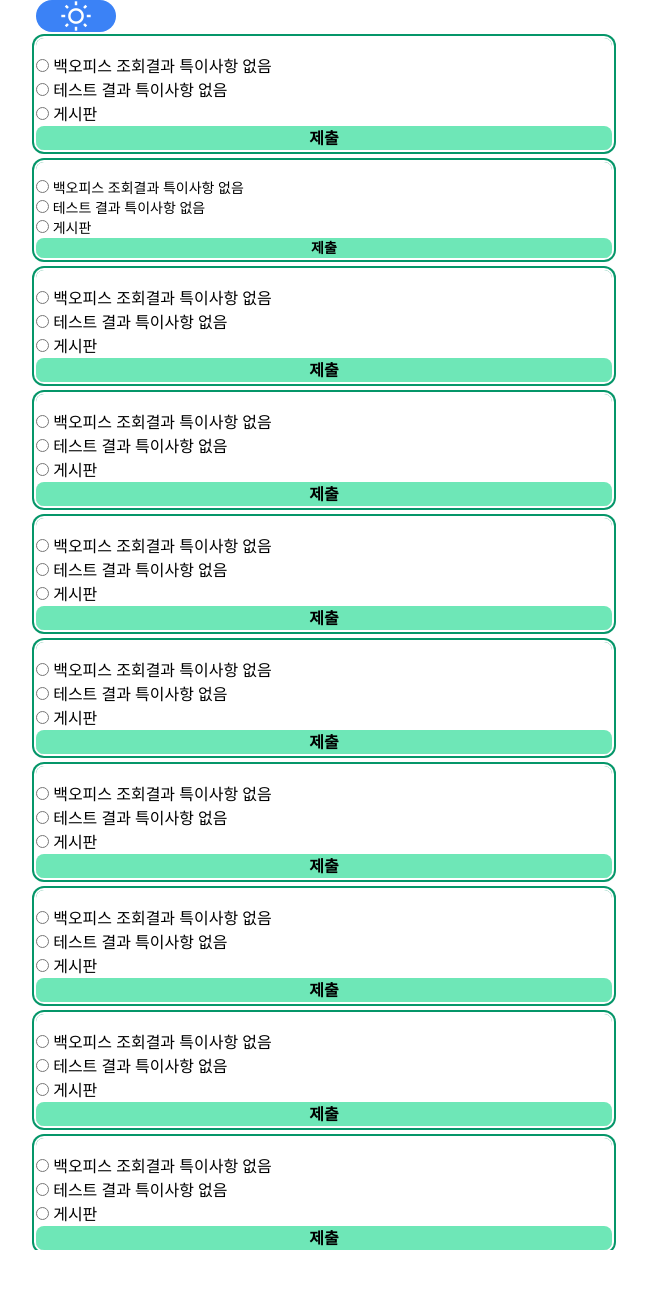
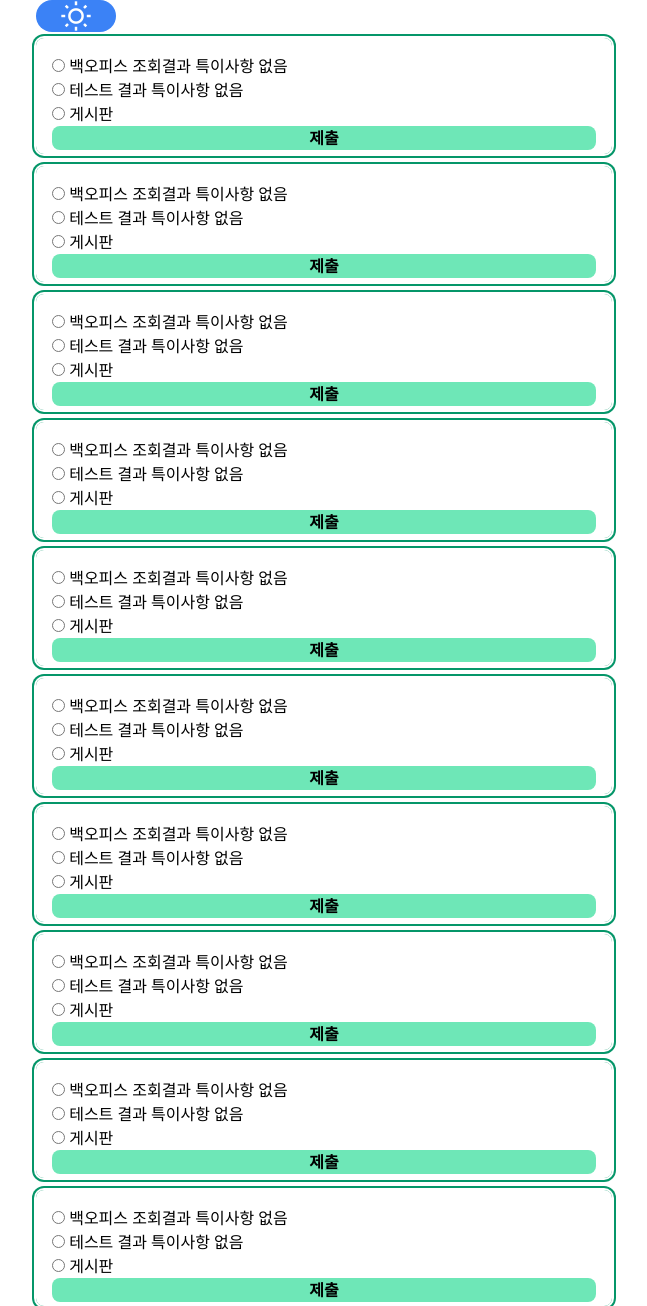
Before and after one commit to sq1533/acUpgrade, a Python web app: template templates/home.html in a window 1280 px wide. Shown: the whole page, without its empty margins (316-963 px from the left). Before the commit the page ends 1250 px from the top, so only its background shows below. Run offline with Jinja, Linux system fonts and the light colour scheme; the template is opened without the code that fills it, so the values that code supplies are empty; some libraries are stand-ins or nearby versions.

Commit message:
feat : tailwind css 변경 및 검증문구 변경

```diff
--- a/templates/home.html
+++ b/templates/home.html
@@ -15,7 +15,7 @@
     <div id="bwGround" class="grid grid-cols-1 font-sans leading-normal space-y-3 bg-white">
         <div id="alarm0Box" class="rounded-lg ring-2 ring-offset-2 ring-green-600 text-black">
             <div class="py-2 px-4 text-sm rounded-lg" hx-get="/alarm_0" hx-trigger="load, every 3s"></div>
-            <form hx-post="/alarmCheck0" hx-target="#callResults0" hx-swap="innerHTML" hx-boost="true">
+            <form class="pb-1 px-4" hx-post="/alarmCheck0" hx-target="#callResults0" hx-swap="innerHTML" hx-boost="true">
                 <input type="radio" name="results" value="백오피스 조회결과 특이사항 없음"> 백오피스 조회결과 특이사항 없음<br>
                 <input type="radio" name="results" value="테스트 결과 특이사항 없음"> 테스트 결과 특이사항 없음<br>
                 <input type="radio" name="results" value="게시판"> 게시판<br>
@@ -23,9 +23,9 @@
                 <div id="callResults0"></div>
             </form>
         </div>
-        <div id="alarm1Box" class="rounded-lg ring-2 ring-offset-2 ring-green-600 text-sm text-black">
-            <div class="py-2 px-4 rounded-lg" hx-get="/alarm_1" hx-trigger="load, every 3s"></div>
-            <form hx-post="/alarmCheck1" hx-target="#callResults1" hx-swap="innerHTML" hx-boost="true">
+        <div id="alarm1Box" class="rounded-lg ring-2 ring-offset-2 ring-green-600 text-black">
+            <div class="py-2 px-4 text-sm rounded-lg" hx-get="/alarm_1" hx-trigger="load, every 3s"></div>
+            <form class="pb-1 px-4" hx-post="/alarmCheck1" hx-target="#callResults1" hx-swap="innerHTML" hx-boost="true">
                 <input type="radio" name="results" value="백오피스 조회결과 특이사항 없음"> 백오피스 조회결과 특이사항 없음<br>
                 <input type="radio" name="results" value="테스트 결과 특이사항 없음"> 테스트 결과 특이사항 없음<br>
                 <input type="radio" name="results" value="게시판"> 게시판<br>
@@ -35,7 +35,7 @@
         </div>
         <div id="alarm2Box" class="rounded-lg ring-2 ring-offset-2 ring-green-600 text-black">
             <div class="py-2 px-4 text-sm rounded-lg" hx-get="/alarm_2" hx-trigger="load, every 3s"></div>
-            <form hx-post="/alarmCheck2" hx-target="#callResults2" hx-swap="innerHTML" hx-boost="true">
+            <form class="pb-1 px-4" hx-post="/alarmCheck2" hx-target="#callResults2" hx-swap="innerHTML" hx-boost="true">
                 <input type="radio" name="results" value="백오피스 조회결과 특이사항 없음"> 백오피스 조회결과 특이사항 없음<br>
                 <input type="radio" name="results" value="테스트 결과 특이사항 없음"> 테스트 결과 특이사항 없음<br>
                 <input type="radio" name="results" value="게시판"> 게시판<br>
@@ -45,7 +45,7 @@
         </div>
         <div id="alarm3Box" class="rounded-lg ring-2 ring-offset-2 ring-green-600 text-black">
             <div class="py-2 px-4 text-sm rounded-lg" hx-get="/alarm_3" hx-trigger="load, every 3s"></div>
-            <form hx-post="/alarmCheck3" hx-target="#callResults3" hx-swap="innerHTML" hx-boost="true">
+            <form class="pb-1 px-4" hx-post="/alarmCheck3" hx-target="#callResults3" hx-swap="innerHTML" hx-boost="true">
                 <input type="radio" name="results" value="백오피스 조회결과 특이사항 없음"> 백오피스 조회결과 특이사항 없음<br>
                 <input type="radio" name="results" value="테스트 결과 특이사항 없음"> 테스트 결과 특이사항 없음<br>
                 <input type="radio" name="results" value="게시판"> 게시판<br>
@@ -55,7 +55,7 @@
         </div>
         <div id="alarm4Box" class="rounded-lg ring-2 ring-offset-2 ring-green-600 text-black">
             <div class="py-2 px-4 text-sm rounded-lg" hx-get="/alarm_4" hx-trigger="load, every 3s"></div>
-            <form hx-post="/alarmCheck4" hx-target="#callResults4" hx-swap="innerHTML" hx-boost="true">
+            <form class="pb-1 px-4" hx-post="/alarmCheck4" hx-target="#callResults4" hx-swap="innerHTML" hx-boost="true">
                 <input type="radio" name="results" value="백오피스 조회결과 특이사항 없음"> 백오피스 조회결과 특이사항 없음<br>
                 <input type="radio" name="results" value="테스트 결과 특이사항 없음"> 테스트 결과 특이사항 없음<br>
                 <input type="radio" name="results" value="게시판"> 게시판<br>
@@ -65,7 +65,7 @@
         </div>
         <div id="alarm5Box" class="rounded-lg ring-2 ring-offset-2 ring-green-600 text-black">
             <div class="py-2 px-4 text-sm rounded-lg" hx-get="/alarm_5" hx-trigger="load, every 3s"></div>
-            <form hx-post="/alarmCheck5" hx-target="#callResults5" hx-swap="innerHTML" hx-boost="true">
+            <form class="pb-1 px-4" hx-post="/alarmCheck5" hx-target="#callResults5" hx-swap="innerHTML" hx-boost="true">
                 <input type="radio" name="results" value="백오피스 조회결과 특이사항 없음"> 백오피스 조회결과 특이사항 없음<br>
                 <input type="radio" name="results" value="테스트 결과 특이사항 없음"> 테스트 결과 특이사항 없음<br>
                 <input type="radio" name="results" value="게시판"> 게시판<br>
@@ -75,7 +75,7 @@
         </div>
         <div id="alarm6Box" class="rounded-lg ring-2 ring-offset-2 ring-green-600 text-black">
             <div class="py-2 px-4 text-sm rounded-lg" hx-get="/alarm_6" hx-trigger="load, every 3s"></div>
-            <form hx-post="/alarmCheck6" hx-target="#callResults6" hx-swap="innerHTML" hx-boost="true">
+            <form class="pb-1 px-4" hx-post="/alarmCheck6" hx-target="#callResults6" hx-swap="innerHTML" hx-boost="true">
                 <input type="radio" name="results" value="백오피스 조회결과 특이사항 없음"> 백오피스 조회결과 특이사항 없음<br>
                 <input type="radio" name="results" value="테스트 결과 특이사항 없음"> 테스트 결과 특이사항 없음<br>
                 <input type="radio" name="results" value="게시판"> 게시판<br>
@@ -85,7 +85,7 @@
         </div>
         <div id="alarm7Box" class="rounded-lg ring-2 ring-offset-2 ring-green-600 text-black">
             <div class="py-2 px-4 text-sm rounded-lg" hx-get="/alarm_7" hx-trigger="load, every 3s"></div>
-            <form hx-post="/alarmCheck7" hx-target="#callResults7" hx-swap="innerHTML" hx-boost="true">
+            <form class="pb-1 px-4" hx-post="/alarmCheck7" hx-target="#callResults7" hx-swap="innerHTML" hx-boost="true">
                 <input type="radio" name="results" value="백오피스 조회결과 특이사항 없음"> 백오피스 조회결과 특이사항 없음<br>
                 <input type="radio" name="results" value="테스트 결과 특이사항 없음"> 테스트 결과 특이사항 없음<br>
                 <input type="radio" name="results" value="게시판"> 게시판<br>
@@ -95,7 +95,7 @@
         </div>
         <div id="alarm8Box" class="rounded-lg ring-2 ring-offset-2 ring-green-600 text-black">
             <div class="py-2 px-4 text-sm rounded-lg" hx-get="/alarm_8" hx-trigger="load, every 3s"></div>
-            <form hx-post="/alarmCheck8" hx-target="#callResults8" hx-swap="innerHTML" hx-boost="true">
+            <form class="pb-1 px-4" hx-post="/alarmCheck8" hx-target="#callResults8" hx-swap="innerHTML" hx-boost="true">
                 <input type="radio" name="results" value="백오피스 조회결과 특이사항 없음"> 백오피스 조회결과 특이사항 없음<br>
                 <input type="radio" name="results" value="테스트 결과 특이사항 없음"> 테스트 결과 특이사항 없음<br>
                 <input type="radio" name="results" value="게시판"> 게시판<br>
@@ -105,7 +105,7 @@
         </div>
         <div id="alarm9Box" class="rounded-lg ring-2 ring-offset-2 ring-green-600 text-black">
             <div class="py-2 px-4 text-sm rounded-lg" hx-get="/alarm_9" hx-trigger="load, every 3s"></div>
-            <form hx-post="/alarmCheck9" hx-target="#callResults9" hx-swap="innerHTML" hx-boost="true">
+            <form class="pb-1 px-4" hx-post="/alarmCheck9" hx-target="#callResults9" hx-swap="innerHTML" hx-boost="true">
                 <input type="radio" name="results" value="백오피스 조회결과 특이사항 없음"> 백오피스 조회결과 특이사항 없음<br>
                 <input type="radio" name="results" value="테스트 결과 특이사항 없음"> 테스트 결과 특이사항 없음<br>
                 <input type="radio" name="results" value="게시판"> 게시판<br>
--- a/worksAlarm.py
+++ b/worksAlarm.py
@@ -56,7 +56,7 @@ class category:
                 else:
                     date = alarmText.split("<br>●실시간 상황")[0].split("●알람일시: ")[1]
                     blink.append([alarmText,date,"nonCheck"])
-        if blink != []:
+        if blink:
             newAlarm = pd.DataFrame(data=blink,columns=["Alarm","date","check"])
             alarmAF = pd.concat([alarmBF,newAlarm],ignore_index=True)
             grouping = alarmAF.groupby('check')
```
